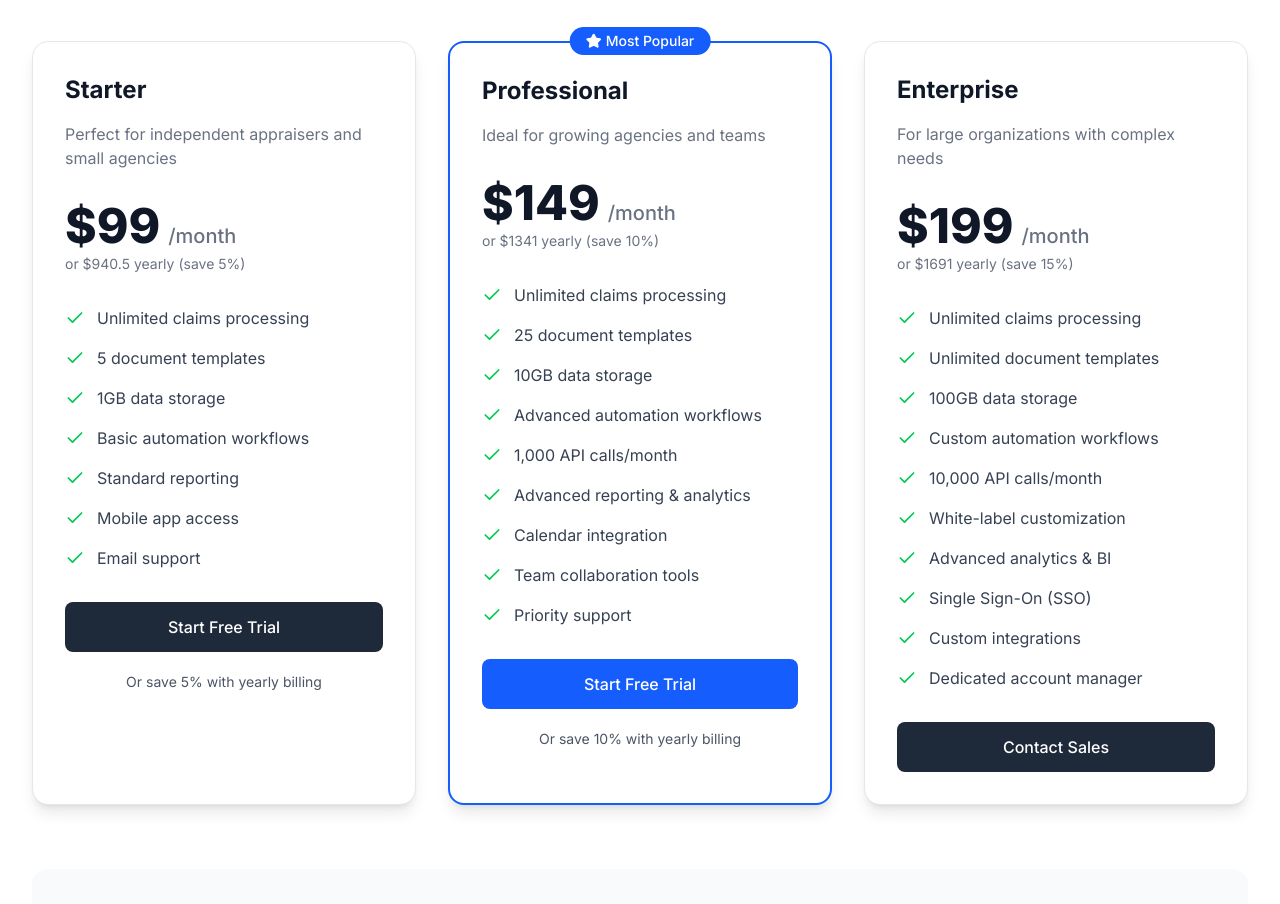
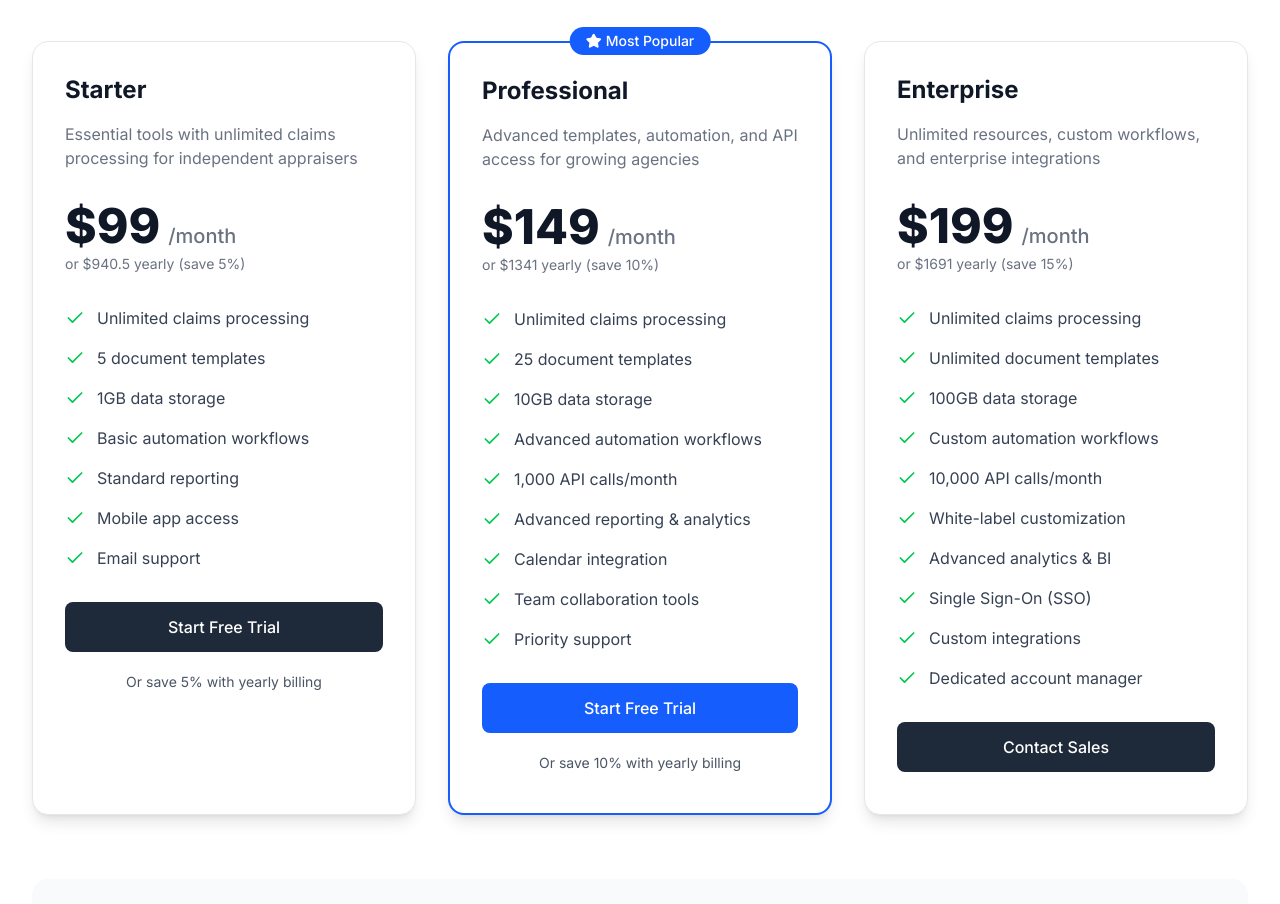
Before and after one commit to prazyl/prazyl-website, a Next.js app: page / in a window 1280 px wide. Shown: the part 2560-3464 px from the top of the page. Built offline with nearby package versions, Linux system fonts and the light colour scheme.

Commit message:
Update pricing plan descriptions to reflect new feature-based model

```diff
--- a/app/components/PricingSection.tsx
+++ b/app/components/PricingSection.tsx
@@ -8,7 +8,7 @@ const plans = [
     name: 'Starter',
     price: 99,
     yearlyPrice: 940.50,
-    description: 'Perfect for independent appraisers and small agencies',
+    description: 'Essential tools with unlimited claims processing for independent appraisers',
     features: [
       'Unlimited claims processing',
       '5 document templates',
@@ -27,7 +27,7 @@ const plans = [
     name: 'Professional',
     price: 149,
     yearlyPrice: 1341,
-    description: 'Ideal for growing agencies and teams',
+    description: 'Advanced templates, automation, and API access for growing agencies',
     features: [
       'Unlimited claims processing',
       '25 document templates',
@@ -48,7 +48,7 @@ const plans = [
     name: 'Enterprise',
     price: 199,
     yearlyPrice: 1691,
-    description: 'For large organizations with complex needs',
+    description: 'Unlimited resources, custom workflows, and enterprise integrations',
     features: [
       'Unlimited claims processing',
       'Unlimited document templates',
```
